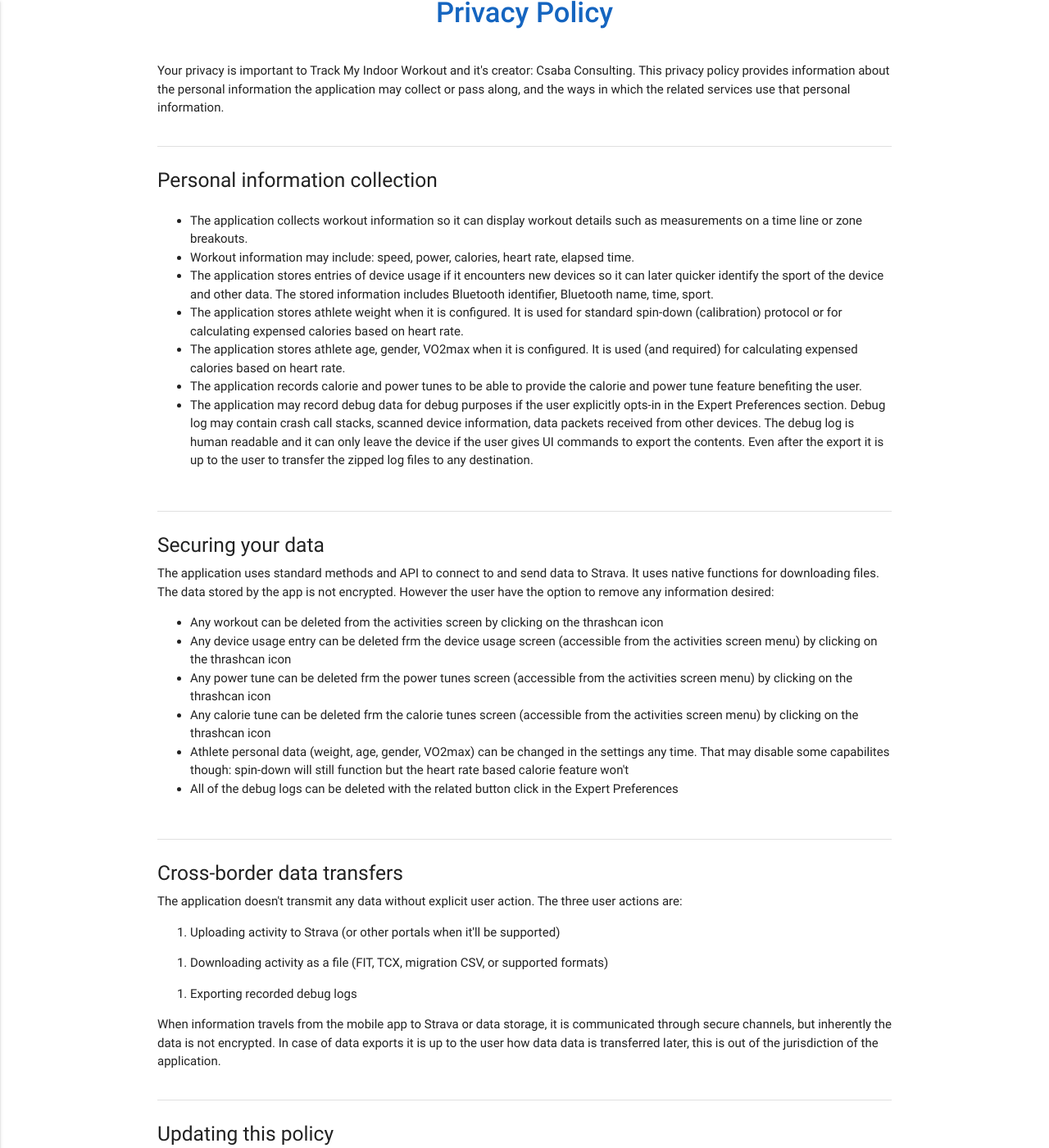
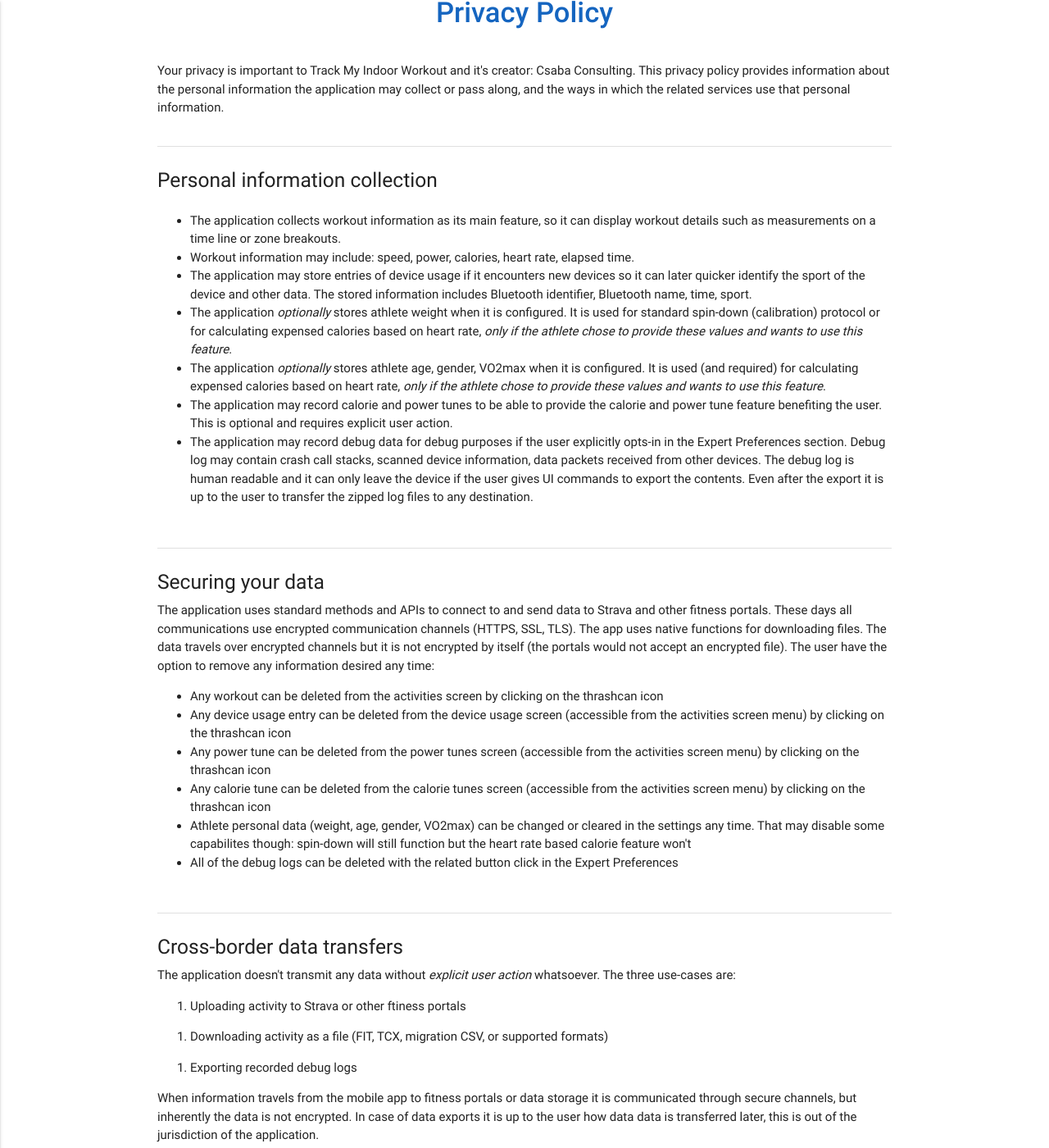
Before and after one commit to TrackMyIndoorWorkout/TrackMyIndoorWorkout.github.io, a Jekyll site: the page built from privacy-statement.md, in a window 1280 px wide and 1400 px high, scrolled down 404 px. Shown: the whole window at 82% size. Built offline with Jekyll 4.4.1, drawn with Linux system fonts in a browser that asks for light colours; some of the changed text lies outside the part shown; grey boxes are pictures that could not be loaded.

Commit message:
More detailed privacy policy now as I'm filling out the Store listing

```diff
--- a/privacy-statement.md
+++ b/privacy-statement.md
@@ -27,12 +27,12 @@ redirect_from:
   <div class="row">
     <div class="col s12">
       <ul>
-        <li>The application collects workout information so it can display workout details such as measurements on a time line or zone breakouts.</li>
+        <li>The application collects workout information as its main feature, so it can display workout details such as measurements on a time line or zone breakouts.</li>
         <li>Workout information may include: speed, power, calories, heart rate, elapsed time.</li>
-        <li>The application stores entries of device usage if it encounters new devices so it can later quicker identify the sport of the device and other data. The stored information includes Bluetooth identifier, Bluetooth name, time, sport.</li>
-        <li>The application stores athlete weight when it is configured. It is used for standard spin-down (calibration) protocol or for calculating expensed calories based on heart rate.</li>
-        <li>The application stores athlete age, gender, VO2max when it is configured. It is used (and required) for calculating expensed calories based on heart rate.</li>
-        <li>The application records calorie and power tunes to be able to provide the calorie and power tune feature benefiting the user.</li>
+        <li>The application may store entries of device usage if it encounters new devices so it can later quicker identify the sport of the device and other data. The stored information includes Bluetooth identifier, Bluetooth name, time, sport.</li>
+        <li>The application <em>optionally</em> stores athlete weight when it is configured. It is used for standard spin-down (calibration) protocol or for calculating expensed calories based on heart rate, <em>only if the athlete chose to provide these values and wants to use this feature</em>.</li>
+        <li>The application <em>optionally</em> stores athlete age, gender, VO2max when it is configured. It is used (and required) for calculating expensed calories based on heart rate, <em>only if the athlete chose to provide these values and wants to use this feature</em>.</li>
+        <li>The application may record calorie and power tunes to be able to provide the calorie and power tune feature benefiting the user. This is optional and requires explicit user action.</li>
         <li>The application may record debug data for debug purposes if the user explicitly opts-in in the Expert Preferences section. Debug log may contain crash call stacks, scanned device information, data packets received from other devices. The debug log is human readable and it can only leave the device if the user gives UI commands to export the contents. Even after the export it is up to the user to transfer the zipped log files to any destination.</li>
       </ul>
     </div>
@@ -46,16 +46,16 @@ redirect_from:
 
   <div class="row">
     <div class="col s12">
-      The application uses standard methods and API to connect to and send data to Strava. It uses native functions for downloading files. The data stored by the app is not encrypted. However the user have the option to remove any information desired:
+      The application uses standard methods and APIs to connect to and send data to Strava and other fitness portals. These days all communications use encrypted communication channels (HTTPS, SSL, TLS). The app uses native functions for downloading files. The data travels over encrypted channels but it is not encrypted by itself (the portals would not accept an encrypted file). The user have the option to remove any information desired any time:
       <ul>
         <li>Any workout can be deleted from the activities screen by clicking on the thrashcan icon</li>
-        <li>Any device usage entry can be deleted frm the device usage screen
+        <li>Any device usage entry can be deleted from the device usage screen
         (accessible from the activities screen menu) by clicking on the thrashcan icon</li>
-        <li>Any power tune can be deleted frm the power tunes screen
+        <li>Any power tune can be deleted from the power tunes screen
         (accessible from the activities screen menu) by clicking on the thrashcan icon</li>
-        <li>Any calorie tune can be deleted frm the calorie tunes screen
+        <li>Any calorie tune can be deleted from the calorie tunes screen
         (accessible from the activities screen menu) by clicking on the thrashcan icon</li>
-        <li>Athlete personal data (weight, age, gender, VO2max) can be changed in the settings any time. That may disable some capabilites though: spin-down will still function but the heart rate based calorie feature won't</li>
+        <li>Athlete personal data (weight, age, gender, VO2max) can be changed or cleared in the settings any time. That may disable some capabilites though: spin-down will still function but the heart rate based calorie feature won't</li>
         <li>All of the debug logs can be deleted with the related button click in the Expert Preferences</li>
       </ul>
     </div>
@@ -69,9 +69,9 @@ redirect_from:
 
   <div class="row">
     <div class="col s12">
-      The application doesn't transmit any data without explicit user action. The three user actions are:
+      The application doesn't transmit any data without <em>explicit user action</em> whatsoever. The three use-cases are:
       <ol>
-        <li>Uploading activity to Strava (or other portals when it'll be supported)</li>
+        <li>Uploading activity to Strava or other ftiness portals</li>
       </ol>
       <ol>
         <li>Downloading activity as a file (FIT, TCX, migration CSV, or supported formats)</li>
@@ -81,7 +81,7 @@ redirect_from:
       </ol>
     </div>
     <div class="col s12">
-      When information travels from the mobile app to Strava or data storage, it is communicated through secure channels, but inherently the data is not encrypted. In case of data exports it is up to the user how data data is transferred later, this is out of the jurisdiction of the application.
+      When information travels from the mobile app to fitness portals or data storage it is communicated through secure channels, but inherently the data is not encrypted. In case of data exports it is up to the user how data data is transferred later, this is out of the jurisdiction of the application.
     </div>
   </div>
 </div>
@@ -118,7 +118,7 @@ redirect_from:
 
   <div class="row">
     <div class="col s12">
-      If you have any questions about this privacy policy or Track My Indoor Workout's treatment of your personal
+      Your privacy is very important to us! If you have any questions about this privacy policy or Track My Indoor Workout's treatment of your personal
       information, please contact through <a href="https://csaba.page/">Author's website</a>
     </div>
   </div>
```
Also changed, not shown: other parts of privacy-statement.md (+1 -1 lines).
